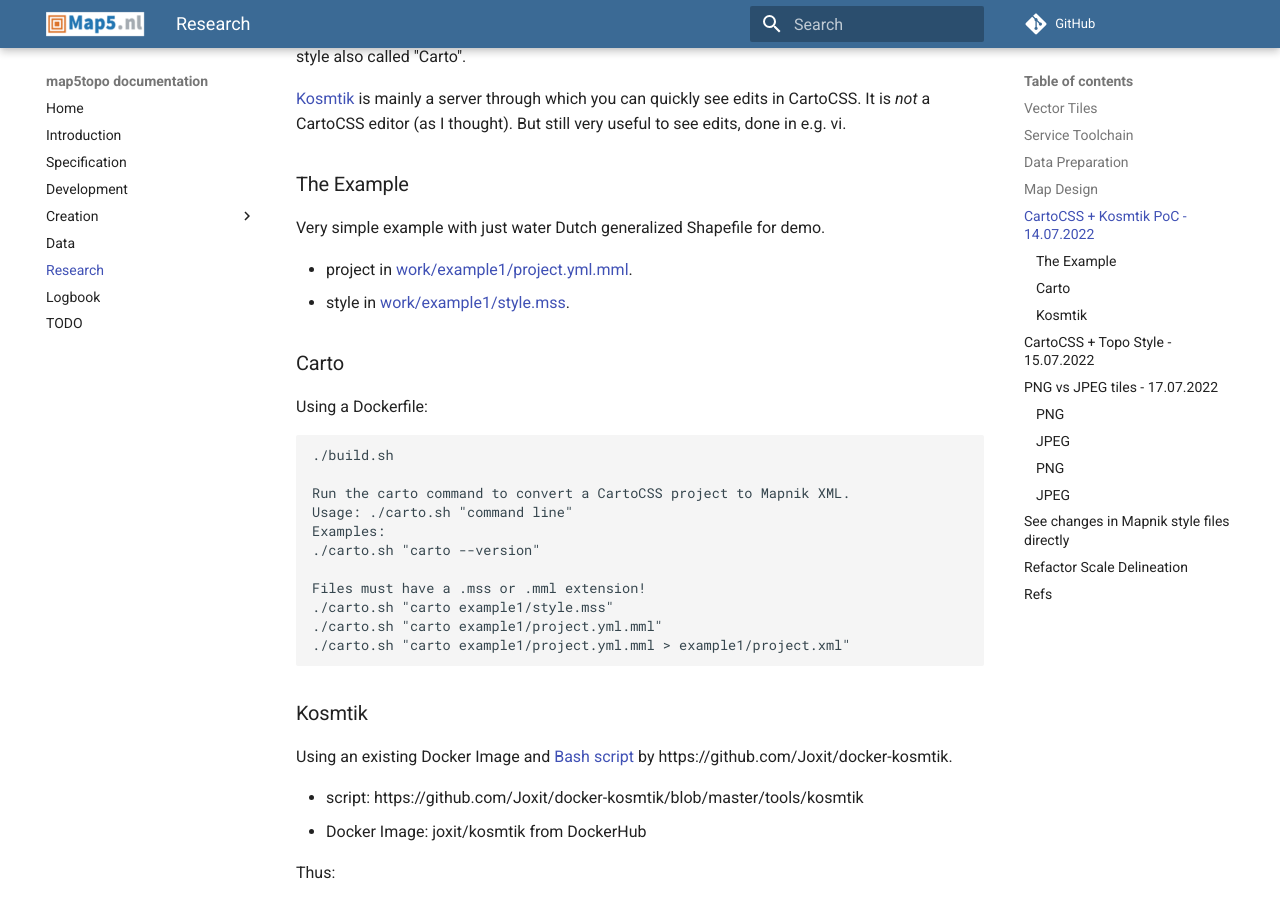
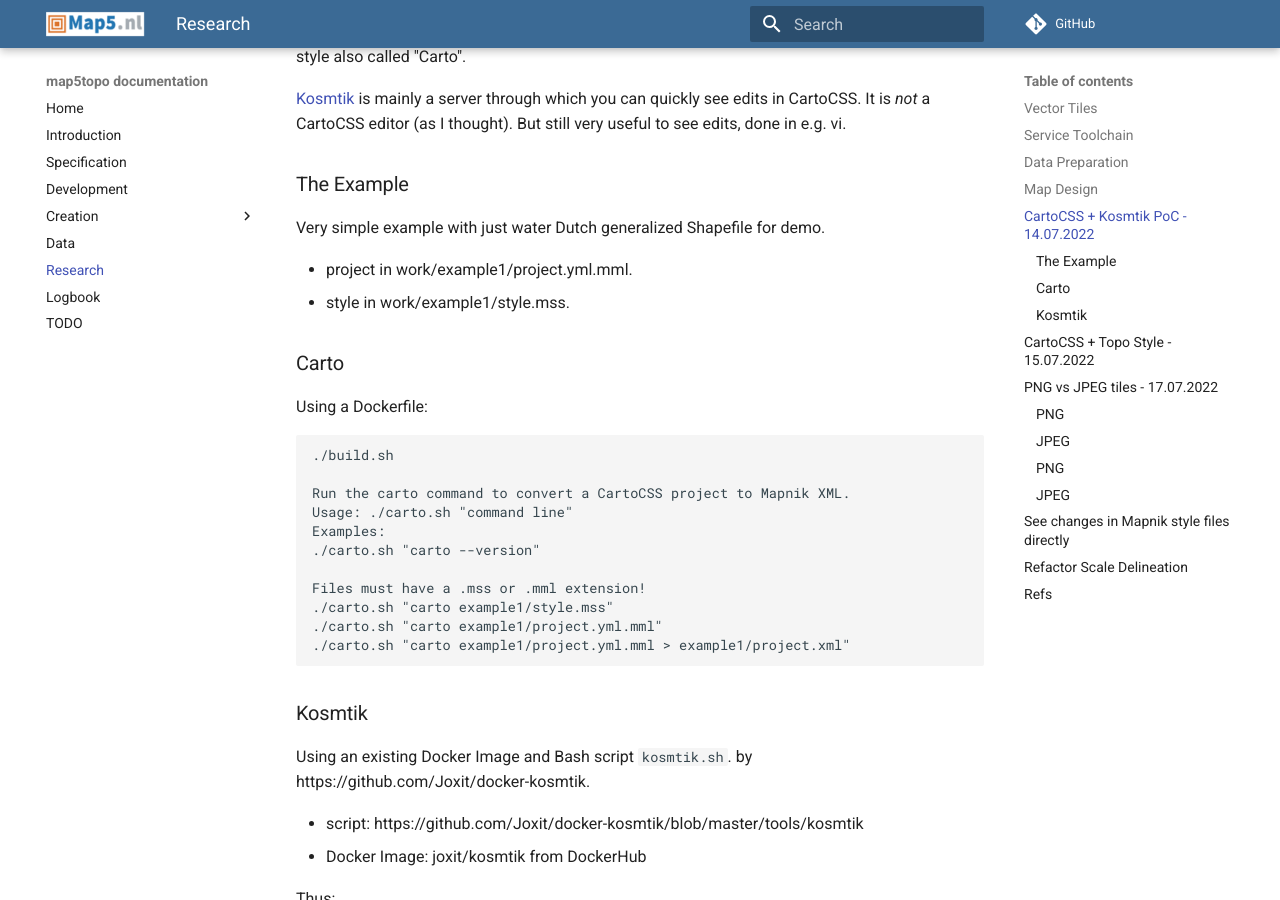
Before and after one commit to map5nl/map5topo.nl, an MkDocs documentation site: the page built from docs/src/research.md, in a window 1280 px wide and 900 px high, scrolled down 1859 px. Built offline with MkDocs 1.6.1 and Material for MkDocs 9.7.7, drawn with Linux system fonts in a browser that asks for light colours; comment, search, counter and statistics services are not loaded; part of the change alters nothing that is shown.

```diff
--- a/docs/src/research.md
+++ b/docs/src/research.md
@@ -72,8 +72,8 @@ But still very useful to see edits, done in e.g. vi.
 
 Very simple example with just water Dutch generalized Shapefile for demo.
 
-* project in [work/example1/project.yml.mml](work/example1/project.yml.mml).
-* style in [work/example1/style.mss](work/example1/style.mss).
+* project in work/example1/project.yml.mml.
+* style in work/example1/style.mss.
 
 ### Carto
 
@@ -93,7 +93,7 @@ Using a Dockerfile:
 
 ### Kosmtik
 
-Using an existing Docker Image and [Bash script](kosmtik.sh)
+Using an existing Docker Image and Bash script `kosmtik.sh`.
 by https://github.com/Joxit/docker-kosmtik.
 
 * script: https://github.com/Joxit/docker-kosmtik/blob/master/tools/kosmtik
```
